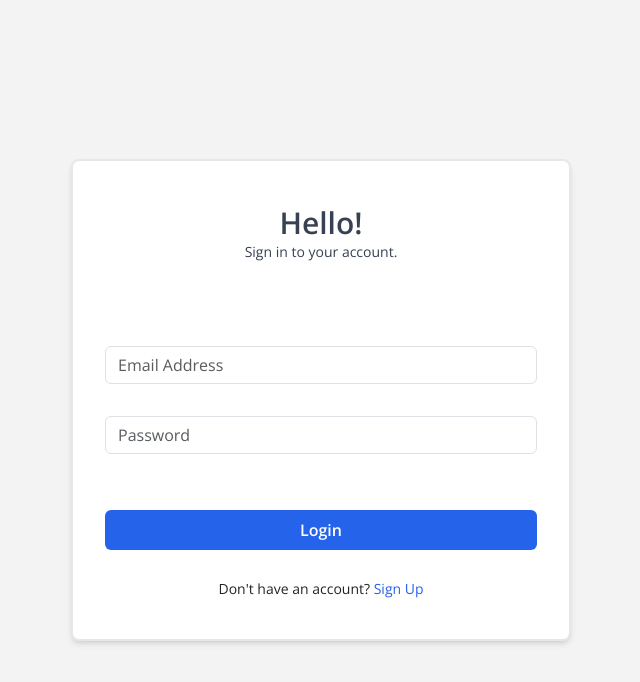
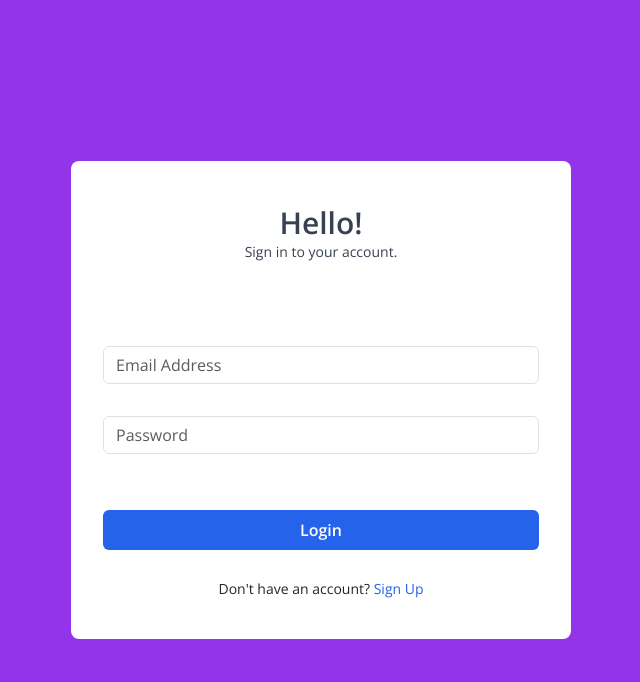
Before and after one commit to Qunnderrie1/JobTrackerWebApp, a React (Create React App) app: page / in a window 1280 px wide. Shown: the top 682 px of the page, without its empty margins (319-959 px from the left). Built offline with nearby package versions, Linux system fonts and the light colour scheme; a web font is replaced by a local one.

Commit message:
made some changes

```diff
--- a/src/App.css
+++ b/src/App.css
@@ -3,6 +3,4 @@
   font-family: "Open Sans", sans-serif;
 }
 
-body {
-  background-color: rgb(243, 243, 243);
-}
+body {}
--- a/src/App.js
+++ b/src/App.js
@@ -16,6 +16,7 @@ function App() {
         <Route element={<Protected />} >
           <Route path='/dashboard' element={<Dashboard />} />
           <Route path='/profile' element={<Profile />} />
+          <Route path='*' element={<Profile />} />
         </Route>
         <Route />
       </Routes>
--- a/src/Pages/Dashboard.jsx
+++ b/src/Pages/Dashboard.jsx
@@ -45,7 +45,7 @@ function Dashboard() {
     })
 
     useEffect(() => {
-        axios.get('https://jobtrackerbackend-5ovy.onrender.com/jobs',)
+        axios.get('https://jobtrackerbackend-5ovy.onrender.com/jobs', { withCredentials: true })
             .then((res) => setJobs(res.data))
             .catch((error) => console.log('Failed to get user jobs ' + error.message))
 
@@ -87,7 +87,7 @@ function Dashboard() {
             location: updateJob.location,
             dateApplied: updateJob.dateApplied,
             status: updateJob.status,
-        })
+        }, { withCredentials: true })
             .then(() => console.log("job has been updated"))
             .catch(() => console.log("falied to update job"))
 
@@ -98,7 +98,7 @@ function Dashboard() {
     // Handle update job method
     const handleUpdateJob = (id) => {
         setOpenUpdateModal(true)
-        axios.get(`https://jobtrackerbackend-5ovy.onrender.com/jobs/${id}`)
+        axios.get(`https://jobtrackerbackend-5ovy.onrender.com/jobs/${id}`, { withCredentials: true })
             .then((res) => setUpdateJob(res.data[0]))
             .catch((err) => console.log(err))
         dispatch(getCurrentJob(id))
@@ -106,7 +106,7 @@ function Dashboard() {
 
     // Delete Job Application
     const handleDeleteJob = (id) => {
-        axios.delete(`https://jobtrackerbackend-5ovy.onrender.com/jobs/${id}`)
+        axios.delete(`https://jobtrackerbackend-5ovy.onrender.com/jobs/${id}`, { withCredentials: true })
             .then(() => console.log("Job has been deleted"))
             .catch(() => console.log("failed to delete job"))
 
@@ -130,14 +130,6 @@ function Dashboard() {
                         <p className='text-black font-semibold max-sm:text-[18px] text-2xl'>Job tracker</p>
                     </div>
                     <div>
-                        {
-                            /*
-                            <button onClick={handleLogout} className='flex flex-row-reverse items-center gap-2'>
-                                <p className='text-red-600 font-semibold'>Logout</p>
-                                <FontAwesomeIcon className='text-1xl text-red-600' icon={faArrowRightToBracket} />
-                            </button>
-                            */
-                        }
                         <Link to='/profile'>
                             <FontAwesomeIcon icon={faUserCircle} className='text-xl' />
                         </Link>
--- a/src/Pages/Login.jsx
+++ b/src/Pages/Login.jsx
@@ -53,9 +53,9 @@ function Login() {
     }
 
     return (
-        <div className='flex  '>
+        <div className='flex bg-purple-600  '>
             <div className='container h-[100vh] flex items-center justify-center'>
-                <form onSubmit={handleSubmit} className='w-[500px] h-fit pb-10 bg-white rounded-lg shadow-md px-8 border-2 '>
+                <form onSubmit={handleSubmit} className='w-[500px] h-fit pb-10 bg-white rounded-lg  px-8 '>
                     <div className='mt-[20px] py-4'>
                         <p className='text-3xl  font-semibold text-center text-gray-700 '>Hello!</p>
                         <p className='text-center font-normal text-gray-700 text-[14px] '>Sign in to your account.</p>
--- /dev/null
+++ b/src/Pages/NotFound.jsx
@@ -0,0 +1,11 @@
+import React from 'react'
+
+function NotFound() {
+    return (
+        <div className='h-[100vh] flex justify-center items-center'>
+            <h1 className='text-10xl font-bold'>Page Not Found</h1>
+        </div>
+    )
+}
+
+export default NotFound
```
